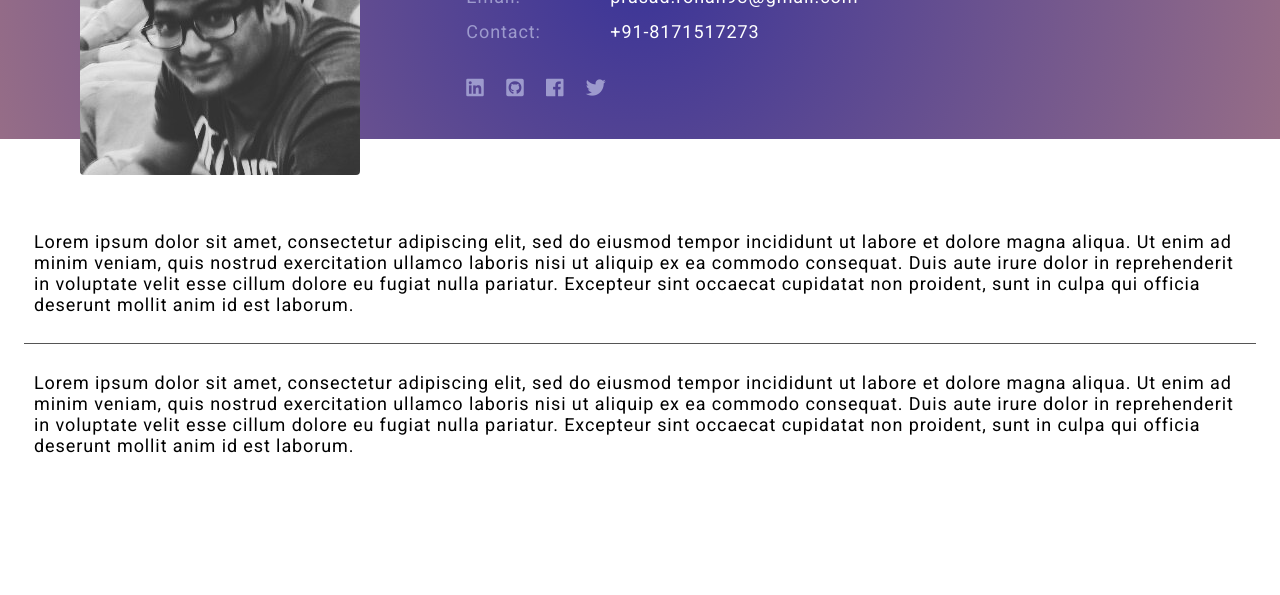
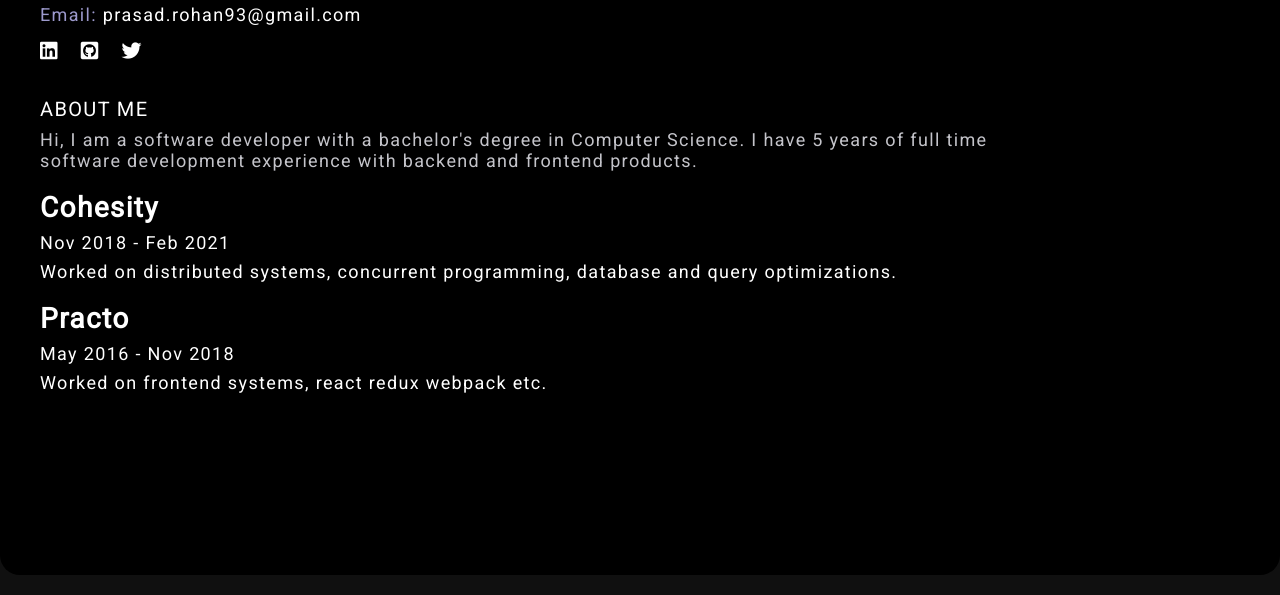
Before and after one commit to rohanprasad/rohanprasad.github.io, a plain HTML site: page index.html in a window 1280 px wide. Shown: the part 205-800 px from the top of the page. Drawn offline with Linux system fonts and the light colour scheme.

Commit message:
Update design

```diff
--- a/css/style.css
+++ b/css/style.css
@@ -1,18 +1,28 @@
 html {
-  height: 100%;
-  width: 100%;
-  overflow: hidden;
+  height: 100vh;
+  width: 100vw;
+  min-height: 800px;
+  overflow: auto;
+  background-color: #101010;
 }
 
 body {
-  height: 100%;
-  padding: 0;
-  overflow: auto;
+  height: calc(100% - 120px);
+  max-width: 1240px;
+  border-radius: 20px;
+  padding: 40px;
+  background-color: #000;
+  color: #fff;
   font-size: 18px;
-  margin: 0;
+  overflow: hidden;
+  margin: 20px auto;
   font-family: "Roboto", sans-serif;
-  letter-spacing: 0.05em;
+  letter-spacing: 0.075em;
   -webkit-overflow-scrolling: touch;
+}
+
+body > div + div {
+  margin-top: 20px;
 }
 
 a {
@@ -20,39 +30,22 @@ a {
   text-decoration: none;
 }
 
-.header-container {
-  background: radial-gradient(circle, rgb(58, 52, 152), rgb(150, 109, 135));
-  color: #fff;
-  display: flex;
-  padding: 60px 20px 0 20px;
-  margin-bottom: 40px;
+.header > #name {
+  font-size: 64px;
+  font-weight: bold;
+  margin: 6px 0px;
 }
 
-.header {
-  overflow: auto;
-  flex-grow: 2;
+.header > #designation {
+  font-size: 36px;
+  margin: 6px 0px;
 }
 
-.profile-picture-container {
-  flex-grow: 1;
+.contact {
+  margin-top: 20px;
 }
-
-.profile-picture {
-  position: relative;
-  border-radius: 4px;
-  left: 60px;
-  top: 40px;
-}
-
-.contact-details {
-  margin: 20px 0px;
-  display: grid;
-  grid-gap: 14px;
-  grid-template-columns: 1fr 5fr;
-}
-
-.contact-key,
-.fab {
+.contact > div {
+  display: block;
   color: rgb(157, 154, 205);
 }
 
@@ -61,14 +54,47 @@ a {
   font-size: 20px;
 }
 
-.content {
-  padding: 24px;
+.work-ex {
+  overflow-y: scroll;
+  max-width: 80%;
+  margin-top: 20px;
+  max-height: calc(100% - 320px);
+}
+.work-ex > div {
+  margin-right: 20px;
 }
 
-.section {
-  padding: 10px;
+.leg + .leg {
+  margin-top: 20px;
+}
+.org-name {
+  font-size: 28px;
+  font-weight: bold;
+}
+.period {
+  margin: 8px 0px;
 }
 
-.section:not(:last-child) {
-  border-bottom: 1px solid rgb(85, 85, 85);
+.work-ex::-webkit-scrollbar {
+  width: 2px;
+  cursor: pointer;
 }
+
+.work-ex::-webkit-scrollbar-thumb {
+  background-color: rgb(51, 96, 179);
+  outline: 1px solid rgb(44, 92, 180);
+}
+
+.about {
+  max-width: 80%;
+}
+.about > div {
+  margin-top: 8px;
+}
+.about > .title {
+  font-size: 20px;
+}
+.about > .content {
+  font-size: 18px;
+  color: rgb(196 196 202);
+}
--- a/index.html
+++ b/index.html
@@ -7,58 +7,94 @@
   <!--<![endif]-->
 
   <head>
-  <meta charset="utf-8">
-  <meta http-equiv="X-UA-Compatible" content="IE=edge">
+    <!-- Global site tag (gtag.js) - Google Analytics -->
+    <script
+      async
+      src="https://www.googletagmanager.com/gtag/js?id=UA-99001326-1"
+    ></script>
+    <script>
+      window.dataLayer = window.dataLayer || [];
+      function gtag() {
+        dataLayer.push(arguments);
+      }
+      gtag("js", new Date());
+
+      gtag("config", "UA-99001326-1");
+    </script>
+
+    <meta charset="utf-8" />
+    <meta http-equiv="X-UA-Compatible" content="IE=edge" />
     <title>Rohan Prasad</title>
-  <meta name="description" content="">
-  <meta name="viewport" content="width=device-width, initial-scale=1">
-  <link href="https://fonts.googleapis.com/css?family=Roboto" rel="stylesheet">
-  <link rel="stylesheet" href="https://use.fontawesome.com/releases/v5.2.0/css/brands.css" integrity="sha384-nT8r1Kzllf71iZl81CdFzObMsaLOhqBU1JD2+XoAALbdtWaXDOlWOZTR4v1ktjPE"
-    crossorigin="anonymous">
-  <link rel="stylesheet" href="https://use.fontawesome.com/releases/v5.2.0/css/fontawesome.css" integrity="sha384-HbmWTHay9psM8qyzEKPc8odH4DsOuzdejtnr+OFtDmOcIVnhgReQ4GZBH7uwcjf6"
-    crossorigin="anonymous">
-  <link rel="stylesheet" href="css/style.css">
+    <meta name="description" content="" />
+    <meta name="viewport" content="width=device-width, initial-scale=1" />
+    <link
+      href="https://fonts.googleapis.com/css?family=Roboto"
+      rel="stylesheet"
+    />
+    <link
+      rel="stylesheet"
+      href="https://use.fontawesome.com/releases/v5.2.0/css/brands.css"
+      integrity="sha384-nT8r1Kzllf71iZl81CdFzObMsaLOhqBU1JD2+XoAALbdtWaXDOlWOZTR4v1ktjPE"
+      crossorigin="anonymous"
+    />
+    <link
+      rel="stylesheet"
+      href="https://use.fontawesome.com/releases/v5.2.0/css/fontawesome.css"
+      integrity="sha384-HbmWTHay9psM8qyzEKPc8odH4DsOuzdejtnr+OFtDmOcIVnhgReQ4GZBH7uwcjf6"
+      crossorigin="anonymous"
+    />
+    <link rel="stylesheet" href="css/style.css" />
   </head>
 
   <body>
+    <div class="header">
+      <div id="name">Rohan Prasad</div>
+      <div id="designation">Software Developer</div>
+    </div>
 
-  <div class="header-container">
-    <div class="profile-picture-container">
-      <img src="img/profile_picture.png" class="profile-picture" />
-    </div>
-    <div class="header">
-      <h1>Rohan Prasad</h1>
-      <div>Software developer, frontend and android</div>
-      <div class="contact-details">
-        <div class="contact-key">Email:</div>
+    <div class="contact">
+      <div class="email">
+        Email:
         <a href="mailto:prasad.rohan93@gmail.com">prasad.rohan93@gmail.com</a>
-        <div class="contact-key">Contact:</div>
-        <div>+91-8171517273</div>
       </div>
       <div>
-        <a class="fab fa-linkedin" href="https://www.linkedin.com/in/rohanprasad93"></a>
-        <a class="fab fa-github-square" href="https://github.com/rohanprasad"></a>
-        <a class="fab fa-facebook" href="https://www.facebook.com/rohanprasad93"></a>
+        <a
+          class="fab fa-linkedin"
+          href="https://www.linkedin.com/in/rohanprasad93"
+        ></a>
+        <a
+          class="fab fa-github-square"
+          href="https://github.com/rohanprasad"
+        ></a>
         <a class="fab fa-twitter" href="https://twitter.com/rohanprasad93"></a>
       </div>
     </div>
-  </div>
 
+    <div class="about">
+      <div class="title">ABOUT ME</div>
       <div class="content">
-    <div class="section">
-      <p>Lorem ipsum dolor sit amet, consectetur adipiscing elit, sed do eiusmod tempor incididunt ut labore et dolore magna
-        aliqua. Ut enim ad minim veniam, quis nostrud exercitation ullamco laboris nisi ut aliquip ex ea commodo consequat.
-        Duis aute irure dolor in reprehenderit in voluptate velit esse cillum dolore eu fugiat nulla pariatur. Excepteur
-        sint occaecat cupidatat non proident, sunt in culpa qui officia deserunt mollit anim id est laborum.</p>
-    </div>
-    <div class="section">
-      <p>Lorem ipsum dolor sit amet, consectetur adipiscing elit, sed do eiusmod tempor incididunt ut labore et dolore magna
-        aliqua. Ut enim ad minim veniam, quis nostrud exercitation ullamco laboris nisi ut aliquip ex ea commodo consequat.
-        Duis aute irure dolor in reprehenderit in voluptate velit esse cillum dolore eu fugiat nulla pariatur. Excepteur
-        sint occaecat cupidatat non proident, sunt in culpa qui officia deserunt mollit anim id est laborum.</p>
+        Hi, I am a software developer with a bachelor's degree in Computer
+        Science. I have 5 years of full time software development experience
+        with backend and frontend products.
       </div>
     </div>
 
+    <div class="work-ex">
+      <div class="leg">
+        <div class="org-name">Cohesity</div>
+        <div class="period">Nov 2018 - Feb 2021</div>
+        <div class="description">
+          Worked on distributed systems, concurrent programming, database and
+          query optimizations.
+        </div>
+      </div>
+      <div class="leg">
+        <div class="org-name">Practo</div>
+        <div class="period">May 2016 - Nov 2018</div>
+        <div class="description">
+          Worked on frontend systems, react redux webpack etc.
+        </div>
+      </div>
+    </div>
   </body>
-
 </html>
```
Lines whose indentation alone changed are shown as unchanged.
